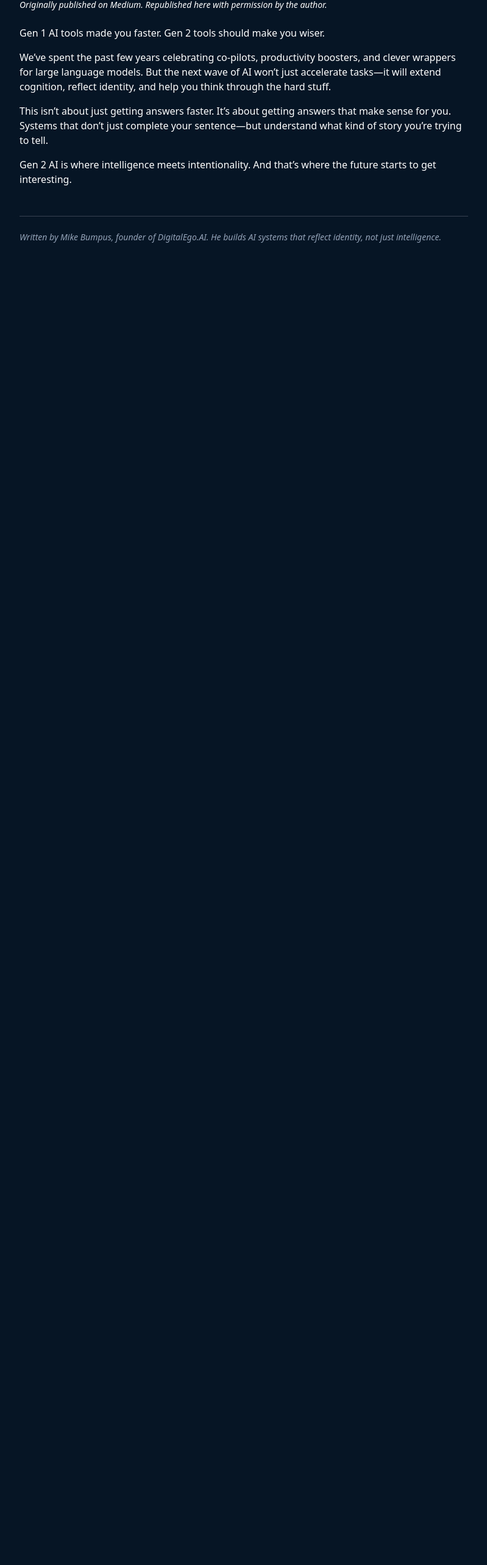
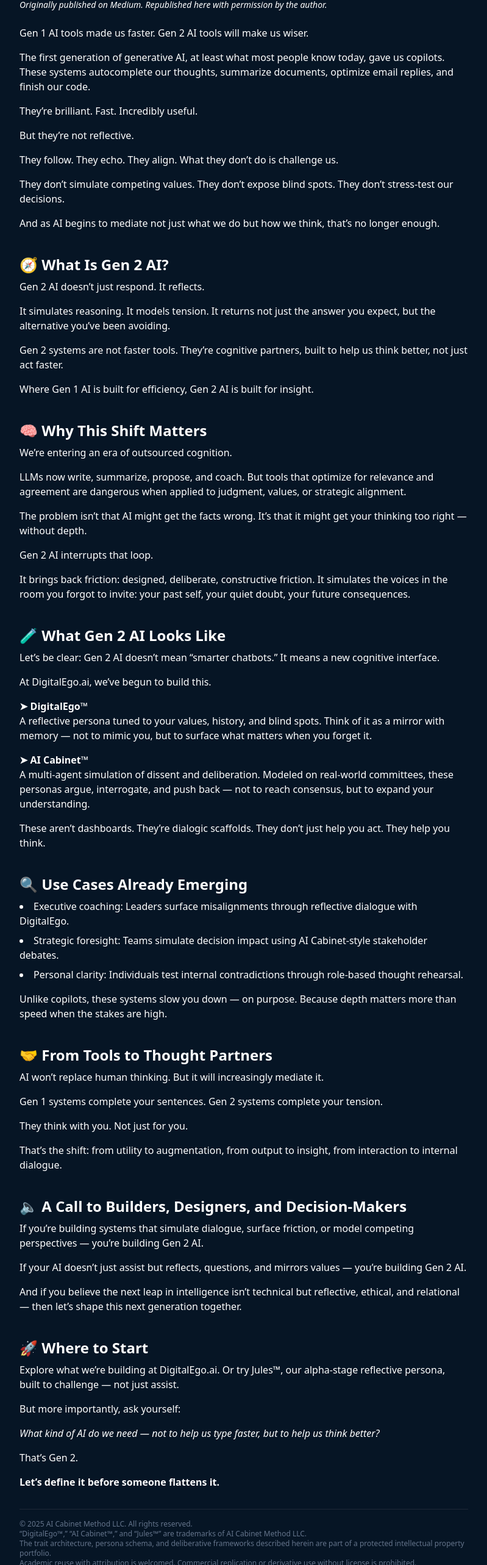
Before and after one commit to mbumpus/digitalego-landing, a Next.js app: page /articles/gen-2-ai in a window 1280 px wide. Shown: the part 231-2797 px from the top of the page at 61% size, without its empty margins (240-1039 px from the left). Before the commit the page ends 800 px from the top, so only its background shows below. Built offline with nearby package versions, Linux system fonts and the light colour scheme.

Commit message:
Update page.jsx

```diff
--- a/app/articles/gen-2-ai/page.jsx
+++ b/app/articles/gen-2-ai/page.jsx
@@ -9,20 +9,69 @@ export const metadata = {
 export default function Page() {
   return (
     <article className="max-w-3xl mx-auto py-12 px-4 text-white">
-      <h1 className="text-4xl font-bold mb-4">What Comes After Copilot? The Rise of Gen 2 AI</h1>
+      <h1 className="text-4xl font-bold mb-4">What Comes After Copilot: The Rise of Gen 2 AI</h1>
       <p className="text-sm italic mb-6">Originally published on Medium. Republished here with permission by the author.</p>
 
-<p className="mb-4">Gen 1 AI tools made you faster. Gen 2 tools should make you wiser.</p>
-<p className="mb-4">We’ve spent the past few years celebrating co-pilots, productivity boosters, and clever wrappers for large language models. But the next wave of AI won’t just accelerate tasks—it will extend cognition, reflect identity, and help you think through the hard stuff.</p>
-<p className="mb-4">This isn’t about just getting answers faster. It’s about getting answers that make sense for you. Systems that don’t just complete your sentence—but understand what kind of story you’re trying to tell.</p>
-<p className="mb-4">Gen 2 AI is where intelligence meets intentionality. And that’s where the future starts to get interesting.</p>
+      <p className="mb-4">Gen 1 AI tools made us faster. Gen 2 AI tools will make us wiser.</p>
+      <p className="mb-4">The first generation of generative AI, at least what most people know today, gave us copilots. These systems autocomplete our thoughts, summarize documents, optimize email replies, and finish our code.</p>
+      <p className="mb-4">They’re brilliant. Fast. Incredibly useful.</p>
+      <p className="mb-4">But they’re not reflective.</p>
+      <p className="mb-4">They follow. They echo. They align. What they don’t do is challenge us.</p>
+      <p className="mb-4">They don’t simulate competing values. They don’t expose blind spots. They don’t stress-test our decisions.</p>
+      <p className="mb-4">And as AI begins to mediate not just what we do but how we think, that’s no longer enough.</p>
 
-      <div className="mt-12 border-t border-gray-700 pt-6">
-        <p className="text-sm text-slate-400 italic">Written by Mike Bumpus, founder of DigitalEgo.AI. He builds AI systems that reflect identity, not just intelligence.</p>
-        <div className="mt-4">
-          {/* Placeholder for future CTA */}
-        </div>
-      </div>
+      <h2 className="text-2xl font-semibold mt-10 mb-2">🧭 What Is Gen 2 AI?</h2>
+      <p className="mb-4">Gen 2 AI doesn’t just respond. It reflects.</p>
+      <p className="mb-4">It simulates reasoning. It models tension. It returns not just the answer you expect, but the alternative you’ve been avoiding.</p>
+      <p className="mb-4">Gen 2 systems are not faster tools. They’re cognitive partners, built to help us think better, not just act faster.</p>
+      <p className="mb-4">Where Gen 1 AI is built for efficiency, Gen 2 AI is built for insight.</p>
+
+      <h2 className="text-2xl font-semibold mt-10 mb-2">🧠 Why This Shift Matters</h2>
+      <p className="mb-4">We’re entering an era of outsourced cognition.</p>
+      <p className="mb-4">LLMs now write, summarize, propose, and coach. But tools that optimize for relevance and agreement are dangerous when applied to judgment, values, or strategic alignment.</p>
+      <p className="mb-4">The problem isn’t that AI might get the facts wrong. It’s that it might get your thinking too right — without depth.</p>
+      <p className="mb-4">Gen 2 AI interrupts that loop.</p>
+      <p className="mb-4">It brings back friction: designed, deliberate, constructive friction. It simulates the voices in the room you forgot to invite: your past self, your quiet doubt, your future consequences.</p>
+
+      <h2 className="text-2xl font-semibold mt-10 mb-2">🧪 What Gen 2 AI Looks Like</h2>
+      <p className="mb-4">Let’s be clear: Gen 2 AI doesn’t mean “smarter chatbots.” It means a new cognitive interface.</p>
+      <p className="mb-4">At DigitalEgo.ai, we’ve begun to build this.</p>
+      <p className="mb-4"><strong>➤ DigitalEgo™</strong><br/>A reflective persona tuned to your values, history, and blind spots. Think of it as a mirror with memory — not to mimic you, but to surface what matters when you forget it.</p>
+      <p className="mb-4"><strong>➤ AI Cabinet™</strong><br/>A multi-agent simulation of dissent and deliberation. Modeled on real-world committees, these personas argue, interrogate, and push back — not to reach consensus, but to expand your understanding.</p>
+      <p className="mb-4">These aren’t dashboards. They’re dialogic scaffolds. They don’t just help you act. They help you think.</p>
+
+      <h2 className="text-2xl font-semibold mt-10 mb-2">🔍 Use Cases Already Emerging</h2>
+      <ul className="list-disc list-inside mb-4 space-y-2">
+        <li>Executive coaching: Leaders surface misalignments through reflective dialogue with DigitalEgo.</li>
+        <li>Strategic foresight: Teams simulate decision impact using AI Cabinet-style stakeholder debates.</li>
+        <li>Personal clarity: Individuals test internal contradictions through role-based thought rehearsal.</li>
+      </ul>
+      <p className="mb-4">Unlike copilots, these systems slow you down — on purpose. Because depth matters more than speed when the stakes are high.</p>
+
+      <h2 className="text-2xl font-semibold mt-10 mb-2">🤝 From Tools to Thought Partners</h2>
+      <p className="mb-4">AI won’t replace human thinking. But it will increasingly mediate it.</p>
+      <p className="mb-4">Gen 1 systems complete your sentences. Gen 2 systems complete your tension.</p>
+      <p className="mb-4">They think with you. Not just for you.</p>
+      <p className="mb-4">That’s the shift: from utility to augmentation, from output to insight, from interaction to internal dialogue.</p>
+
+      <h2 className="text-2xl font-semibold mt-10 mb-2">🔈 A Call to Builders, Designers, and Decision-Makers</h2>
+      <p className="mb-4">If you’re building systems that simulate dialogue, surface friction, or model competing perspectives — you’re building Gen 2 AI.</p>
+      <p className="mb-4">If your AI doesn’t just assist but reflects, questions, and mirrors values — you’re building Gen 2 AI.</p>
+      <p className="mb-4">And if you believe the next leap in intelligence isn’t technical but reflective, ethical, and relational — then let’s shape this next generation together.</p>
+
+      <h2 className="text-2xl font-semibold mt-10 mb-2">🚀 Where to Start</h2>
+      <p className="mb-4">Explore what we’re building at DigitalEgo.ai. Or try Jules™, our alpha-stage reflective persona, built to challenge — not just assist.</p>
+      <p className="mb-4">But more importantly, ask yourself:</p>
+      <p className="mb-4"><em>What kind of AI do we need — not to help us type faster, but to help us think better?</em></p>
+      <p className="mb-4">That’s Gen 2.</p>
+      <p className="mb-4"><strong>Let’s define it before someone flattens it.</strong></p>
+
+      <footer className="text-xs text-slate-500 mt-8 border-t border-gray-800 pt-4">
+        © 2025 AI Cabinet Method LLC. All rights reserved.<br />
+        “DigitalEgo™,” “AI Cabinet™,” and “Jules™” are trademarks of AI Cabinet Method LLC.<br />
+        The trait architecture, persona schema, and deliberative frameworks described herein are part of a protected intellectual property portfolio.<br />
+        Academic reuse with attribution is welcomed. Commercial replication or derivative use without license is prohibited.
+      </footer>
     </article>
   );
 }
```
